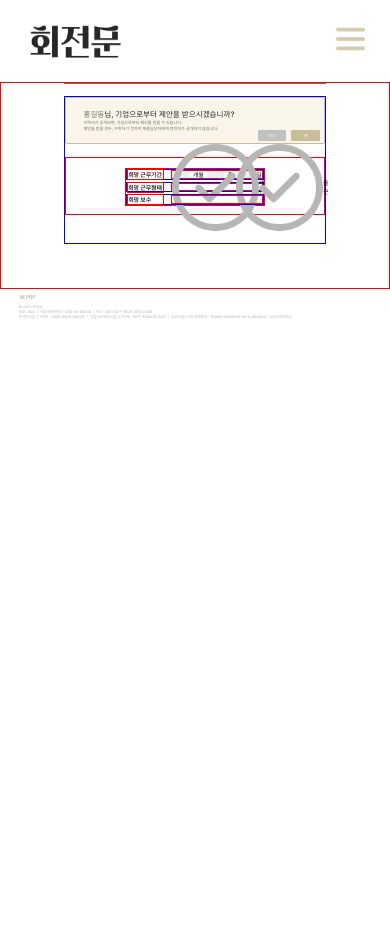
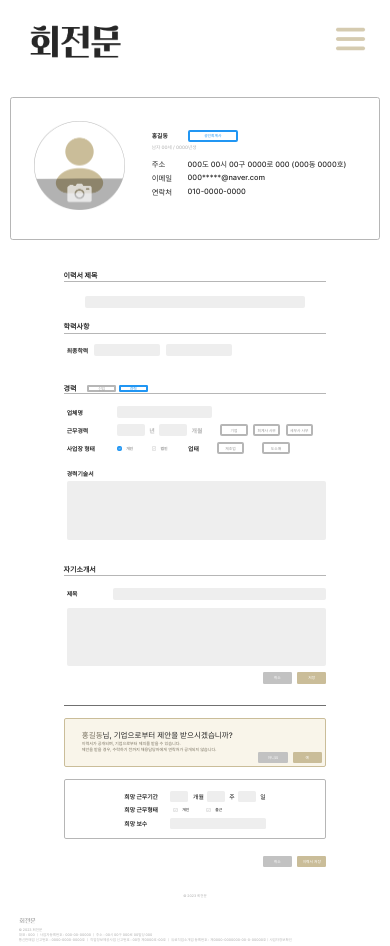
Before and after one commit to KMS322/apsp, a React (Create React App) app: page /resume in a window 390 px wide. Before the commit the page ends 844 px from the top, so only its background shows below. Built offline with nearby package versions, Linux system fonts and the light colour scheme.

Commit message:
231109_2

```diff
--- a/src/css/resume.css
+++ b/src/css/resume.css
@@ -441,7 +441,6 @@
 .resume_s3 {
   width: 100%;
   height: 53.15vw;
-  border: 1px solid red;
 }
 .resume_s3 .line_box {
   width: 67.42%;
@@ -453,7 +452,6 @@
   height: 72.23%;
   margin: 0 auto;
   margin-top: 3.14vw;
-  border: 1px solid blue;
 }
 .resume_s3 .article_container .article1 {
   width: 100%;
@@ -511,7 +509,8 @@
   width: 100%;
   height: 40%;
   margin-top: 3.26vw;
-  border: 1px solid red;
+  border: 1px solid #b6b6b6;
+  border-radius: 0.5vw;
 }
 .resume_s3 .article_container .article2 .input_box_container {
   width: 54.17%;
@@ -521,7 +520,6 @@
   display: flex;
   flex-direction: column;
   justify-content: space-between;
-  border: 1px solid red;
 }
 .resume_s3 .article_container .article2 .input_box_container .input_box {
   width: 100%;
@@ -529,11 +527,9 @@
   display: flex;
   align-items: center;
   justify-content: space-between;
-  border: 1px solid blue;
 }
 .resume_s3 .article_container .article2 .input_box_container .input_box > p {
   width: 27%;
-  border: 1px solid red;
   font-size: 1.5vw;
   font-weight: 700;
   color: #272727;
@@ -549,7 +545,6 @@
   display: flex;
   align-items: center;
   justify-content: space-between;
-  border: 1px solid red;
 }
 .resume_s3
   .article_container
@@ -649,9 +644,98 @@
   .article_container
   .article2
   .input_box_container
-  .input_box
+  .input_box:nth-child(2)
+  .input_box_container_01 {
+  justify-content: flex-start;
+}
+.resume_s3
+  .article_container
+  .article2
+  .input_box_container
+  .input_box:nth-child(2)
+  .input_box_container_01
+  .input_box_01 {
+  width: 16.97%;
+  margin-left: 0.75vw;
+}
+.resume_s3
+  .article_container
+  .article2
+  .input_box_container
+  .input_box:nth-child(2)
+  .input_box_container_01
+  .input_box_01:nth-child(2) {
+  margin-left: 4.31vw;
+}
+.resume_s3
+  .article_container
+  .article2
+  .input_box_container
+  .input_box:nth-child(2)
+  .input_box_container_01
+  .input_box_01
+  img {
+  width: 1.24vw;
+  height: 1.24vw;
+}
+.resume_s3
+  .article_container
+  .article2
+  .input_box_container
+  .input_box:nth-child(2)
+  .input_box_container_01
+  .input_box_01
+  p {
+  font-size: 0.97vw;
+}
+.resume_s3
+  .article_container
+  .article2
+  .input_box_container
+  .input_box:nth-child(3)
+  .input_box_container_01
+  .input_box_01 {
+  width: 100%;
+}
+.resume_s3
+  .article_container
+  .article2
+  .input_box_container
+  .input_box:nth-child(3)
   .input_box_container_01
   .input_box_01
   input {
-  /* width: 18.5%; */
+  width: 100%;
 }
+.resume_s3 .article_container > .btn_box {
+  width: 24.28%;
+  height: 7.8%;
+  float: right;
+  display: flex;
+  justify-content: space-between;
+  margin-top: 4.2vw;
+}
+.resume_s3 .article_container .btn_box .btn {
+  width: 45.89%;
+  height: 100%;
+  display: flex;
+  align-items: center;
+  justify-content: center;
+  font-size: 0.97vw;
+  color: white;
+  border-radius: 0.3vw;
+}
+.resume_s3 .article_container .btn_box .btn:nth-child(1) {
+  background-color: #c2c2c2;
+}
+.resume_s3 .article_container .btn_box .btn:nth-child(2) {
+  background-color: #cabd99;
+}
+.resume_s3 > .text_box {
+  width: 10%;
+  margin: 0 auto;
+  margin-top: 6.4vw;
+  font-size: 0.9vw;
+  color: #b6b6b6;
+  text-align: center;
+}
--- /dev/null
+++ b/src/css/resume_mobile.css
@@ -0,0 +1,22 @@
+@media (max-width: 500px) {
+  .resume_s1 {
+    height: 44.3vw;
+  }
+  .resume_s1 .article_container {
+    width: 95.08%;
+    height: 82.46%;
+    margin-top: 4vw;
+  }
+  .resume_s1 .article_container .img_box {
+    width: 24.8%;
+    height: 63.12%;
+  }
+  .resume_s1 .article_container .article {
+    width: 56.68%;
+    height: 56.03%;
+    margin-top: 8vw;
+  }
+  .resume_s1 .article_container .article .text_box p {
+    font-size: 1.9vw;
+  }
+}
--- /dev/null
+++ b/src/css/signInForm_mobile.css
@@ -0,0 +1,72 @@
+@media (max-width: 500px) {
+  /* signInForm_s1 */
+  .signInForm_s1 {
+    height: 51.04vw;
+  }
+  .signInForm_s1 .checkBox_container {
+    width: 84.46%;
+    height: 82.22%;
+    margin-top: 4.5vw;
+  }
+  .signInForm_s1 .checkBox_container .check_box img {
+    width: 3.89vw;
+    height: 3.89vw;
+  }
+  .signInForm_s1 .checkBox_container .check_box p {
+    font-size: 3.63vw;
+  }
+
+  /* signInForm_s2 */
+  .signInForm_s2 {
+    height: 259.07vw;
+  }
+  .signInForm_s2 .text_box {
+    display: none;
+  }
+  .signInForm_s2 .form_container {
+    width: 84.46%;
+    height: 100%;
+  }
+  .signInForm_s2 .form_container .input_box {
+    height: 2.61%;
+    margin-bottom: 2.59vw;
+  }
+  .signInForm_s2 .form_container .input_box > p {
+    font-size: 3.11vw;
+  }
+  .signInForm_s2 .form_container .type2 .select_box .select {
+    font-size: 2vw;
+  }
+  .signInForm_s2 .form_container .type4 .select_container .select {
+    font-size: 2vw;
+    border: 1px solid #b6b6b6;
+  }
+  .signInForm_s2 .form_container .type3 .box_container .input_container > p {
+    font-size: 3.11vw;
+  }
+  .signInForm_s2 .form_container .type5 .check_container .check_box img {
+    width: 2.85vw;
+    height: 2.85vw;
+  }
+  .signInForm_s2 .form_container .type5 .check_container .check_box > p {
+    font-size: 2.59vw;
+  }
+  .signInForm_s2 .form_container .input_margin {
+    margin-top: 9.59vw;
+  }
+  .signInForm_s2 .form_container .type2 .select_box .select {
+    border: 1px solid #b6b6b6;
+  }
+  .signInForm_s2 .form_container .submit_btn {
+    width: 51.53%;
+    height: 4%;
+    float: none;
+    margin: 0 auto;
+    margin-top: 7vw;
+    font-size: 5.18vw;
+  }
+  input {
+    font-size: 2.59vw;
+    padding-left: 2vw;
+  }
+}
--- a/src/pages/resume/resumeComponents.js
+++ b/src/pages/resume/resumeComponents.js
@@ -4,8 +4,8 @@ import ResumeS3 from "./resumeS3";
 const ResumeComponents = () => {
   return (
     <>
-      {/* <ResumeS1 /> */}
-      {/* <ResumeS2 /> */}
+      <ResumeS1 />
+      <ResumeS2 />
       <ResumeS3 />
     </>
   );
--- a/src/pages/resume/resumeS1.js
+++ b/src/pages/resume/resumeS1.js
@@ -1,4 +1,5 @@
 import "../../css/resume.css";
+import "../../css/resume_mobile.css";
 const ResumeS1 = () => {
   return (
     <div className="resume_s1">
--- a/src/pages/resume/resumeS3.js
+++ b/src/pages/resume/resumeS3.js
@@ -17,7 +17,7 @@ const ResumeS3 = () => {
             </p>
           </div>
           <div className="btn_box">
-            <div className="btn">아니</div>
+            <div className="btn">아니요</div>
             <div className="btn">예</div>
           </div>
         </div>
@@ -56,12 +56,19 @@ const ResumeS3 = () => {
             <div className="input_box">
               <p>희망 보수</p>
               <div className="input_box_container_01">
-                <div className="input_box_01"></div>
+                <div className="input_box_01">
+                  <input />
+                </div>
               </div>
             </div>
           </div>
         </div>
+        <div className="btn_box">
+          <div className="btn">취소</div>
+          <div className="btn">이력서 저장</div>
+        </div>
       </div>
+      <div className="text_box">© 2023 회전문</div>
     </div>
   );
 };
--- a/src/pages/signInForm/signInFormS1.js
+++ b/src/pages/signInForm/signInFormS1.js
@@ -1,5 +1,7 @@
 import React, { useState } from "react";
 import "../../css/signInForm.css";
+import "../../css/signInForm_mobile.css";
+
 const SignInFormS1 = () => {
   const [checkStateAll, setCheckStateAll] = useState(false);
   const [checkStateNec1, setCheckStateNec1] = useState(false);
--- a/src/pages/signInForm/signInFormS2.js
+++ b/src/pages/signInForm/signInFormS2.js
@@ -1,5 +1,6 @@
 import React, { useState } from "react";
 import "../../css/signInForm.css";
+import "../../css/signInForm_mobile.css";
 const SignInFormS2 = () => {
   const [inputValues, setInputValues] = useState([
     { name: "userName", value: "", label: "이름", type: "text" },
@@ -41,7 +42,7 @@ const SignInFormS2 = () => {
   const [selectedOptions5, setSelectedOptions5] = useState([]);
   const options5 = ["상", "중", "하"];
   const [selectedOptions6, setSelectedOptions6] = useState([]);
-  const options6 = ["회계감", "연구개발비 정산", "빅 시즌 취업"];
+  const options6 = ["회계감사", "연구개발비 정산", "빅 시즌 취업"];
   // 근무 경력
   const [inputValues2, setInputValues2] = useState([
     { name: "careerYear", value: "", label: "년", type: "number" },
```
